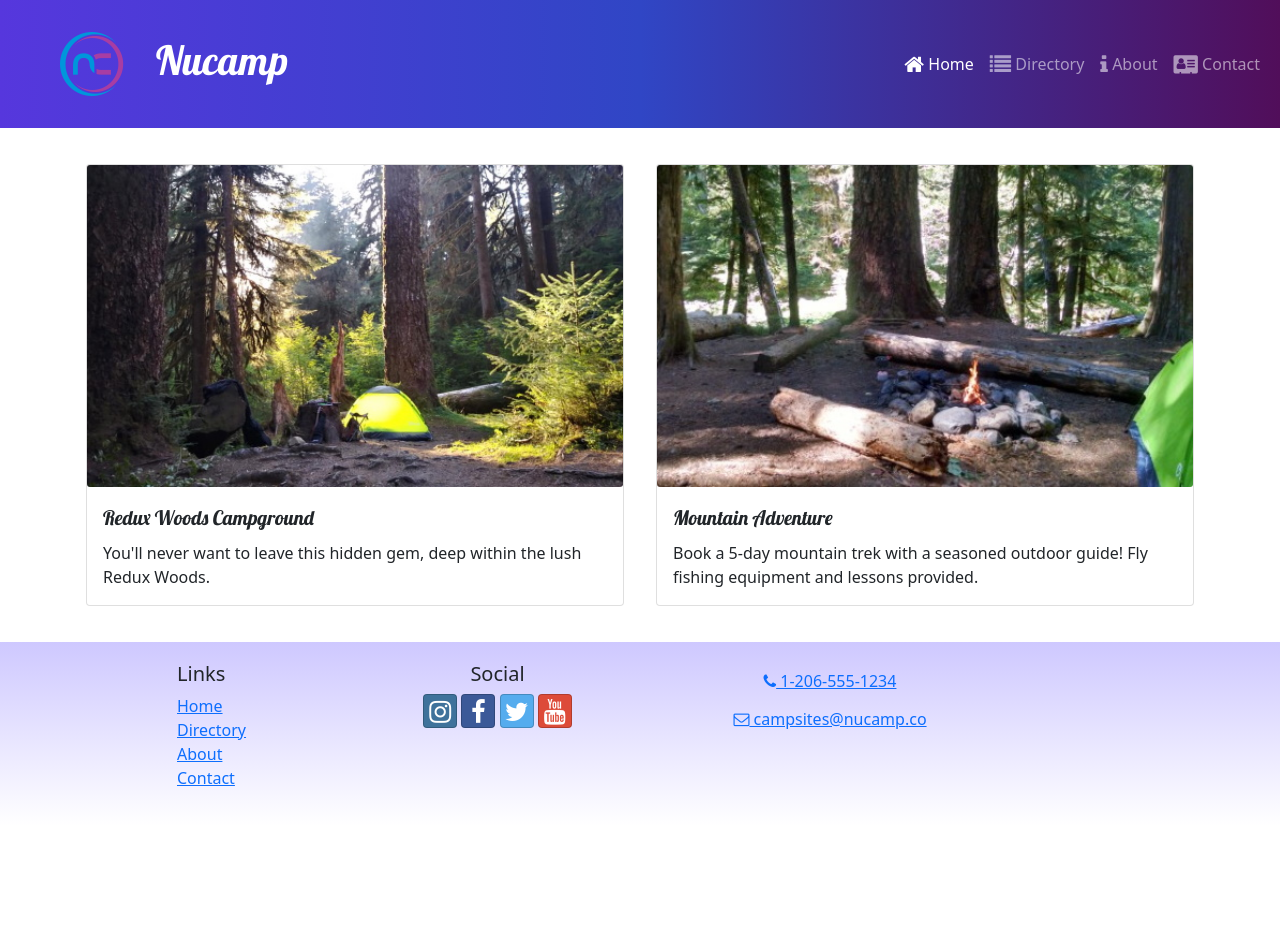
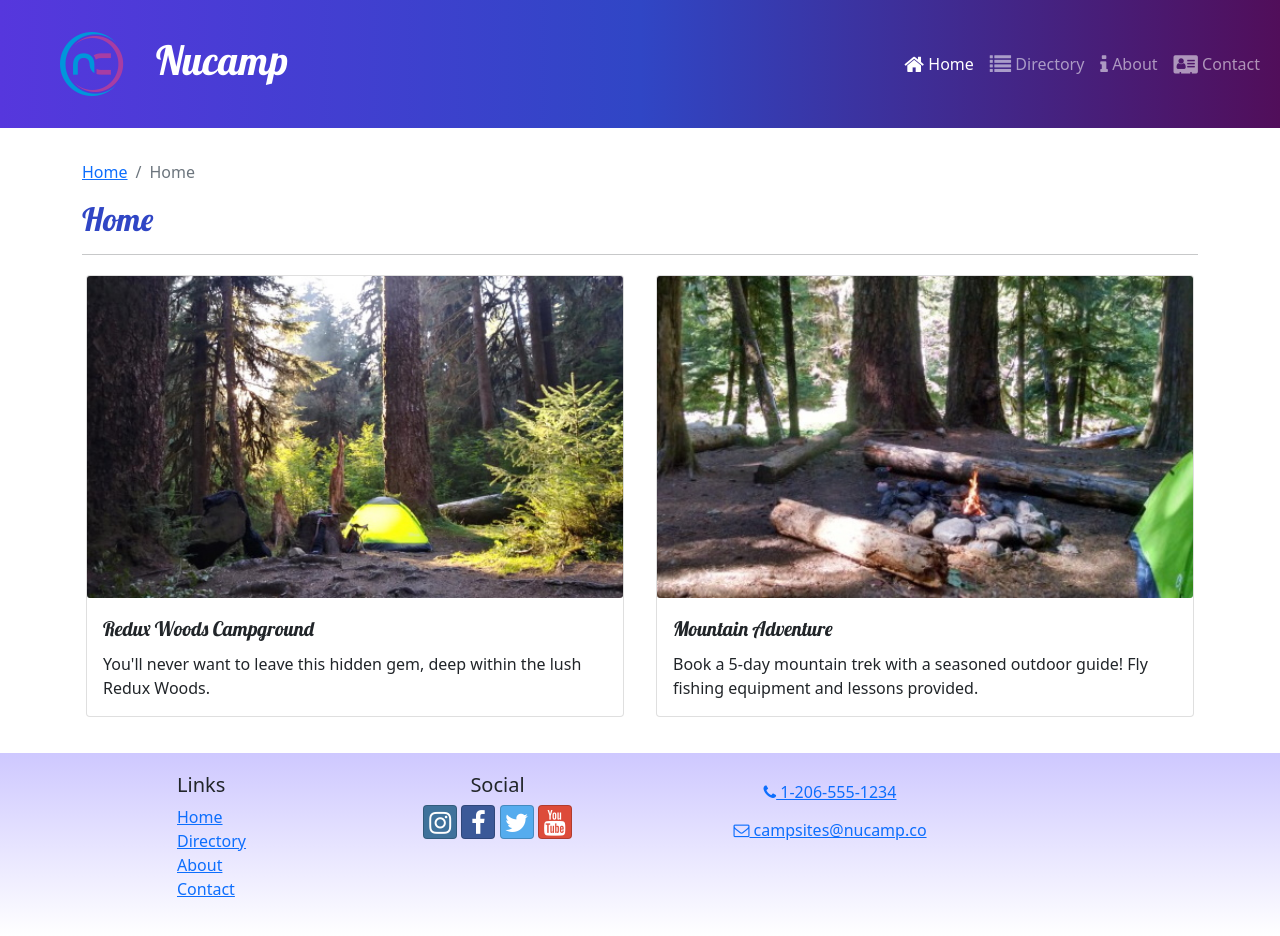
Before and after one commit to almostvenice/ReactCampsite, a React (Create React App) app: page / in a window 1280 px wide. Before the commit the page ends 826 px from the top, so only its background shows below. Built offline with nearby package versions, Linux system fonts and the light colour scheme.

Commit message:
Breadcrumbs

```diff
--- /dev/null
+++ b/src/components/SubHeader.jsx
@@ -0,0 +1,27 @@
+import { Col, Row, Breadcrumb, BreadcrumbItem } from 'reactstrap';
+import { Link } from 'react-router-dom';
+
+
+const SubHeader = ({ current, detail }) => {
+    return (
+        <Row>
+            <Col>
+                <Breadcrumb>
+                    <BreadcrumbItem>
+                        <Link to='/'>Home</Link>
+                    </BreadcrumbItem>
+                    {detail && (                //if there is a detail value (= truthy) then display the following:
+                        <BreadcrumbItem>
+                            <Link to='/directory'>Directory</Link>
+                        </BreadcrumbItem>
+                    )}
+                    <BreadcrumbItem active>{current}</BreadcrumbItem>
+                </Breadcrumb>
+                <h2>{current}</h2>
+                <hr />
+            </Col>
+        </Row>
+     );
+}
+
+export default SubHeader;
--- a/src/pages/CampsiteDetailPage.jsx
+++ b/src/pages/CampsiteDetailPage.jsx
@@ -3,6 +3,7 @@
 import { selectCampsiteById } from "../features/campsites/campsitesSlice";
 import CampsiteDetail from "../features/campsites/CampsiteDetail";
 import CommentsList from "../features/comments/CommentsList";
+import SubHeader from "../components/SubHeader";
 
 
 const CampsiteDetailPage = () => {
@@ -10,6 +11,7 @@
     const campsite = selectCampsiteById(campsiteId);
     return (
         <Container>
+            <SubHeader current={campsite.name} detail={true}/>
             <Row>
                 <CampsiteDetail campsite={campsite}/>
                 <CommentsList campsiteId={campsiteId}/>
--- a/src/pages/CampsitesDirectoryPage.jsx
+++ b/src/pages/CampsitesDirectoryPage.jsx
@@ -1,11 +1,13 @@
 import { Container} from "reactstrap";
 import CampsitesList from "../features/campsites/CampsitesList";
+import SubHeader from "../components/SubHeader";
 
 
 const CampsitesDirectoryPage = () => {
 
     return (
         <Container>
+            <SubHeader current='Directory' />
             <CampsitesList />
         </Container>
      );
--- a/src/pages/HomePage.jsx
+++ b/src/pages/HomePage.jsx
@@ -1,9 +1,11 @@
 import { Container } from "reactstrap";
+import SubHeader from "../components/SubHeader";
 import DisplayList from "../features/display/DisplayList";
 
 const HomePage = () => {
     return (
         <Container>
+            <SubHeader current='Home'/>
             <DisplayList/>
         </Container>
     );
```
